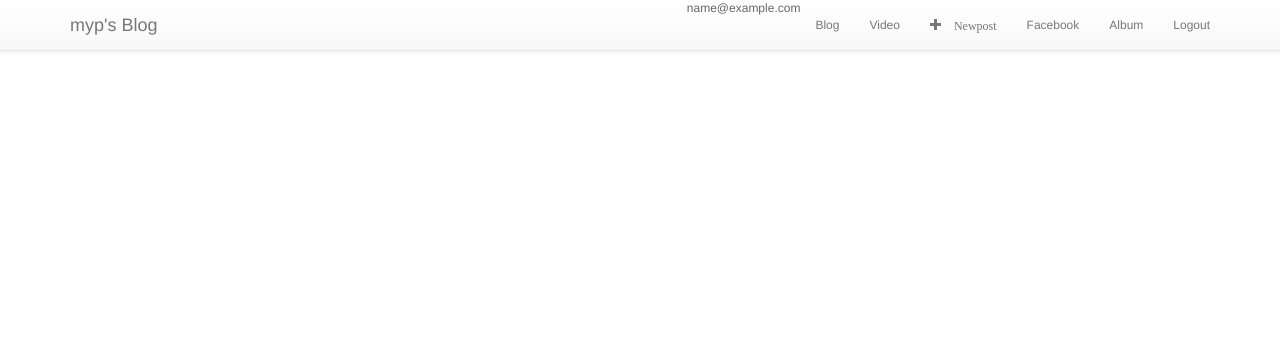
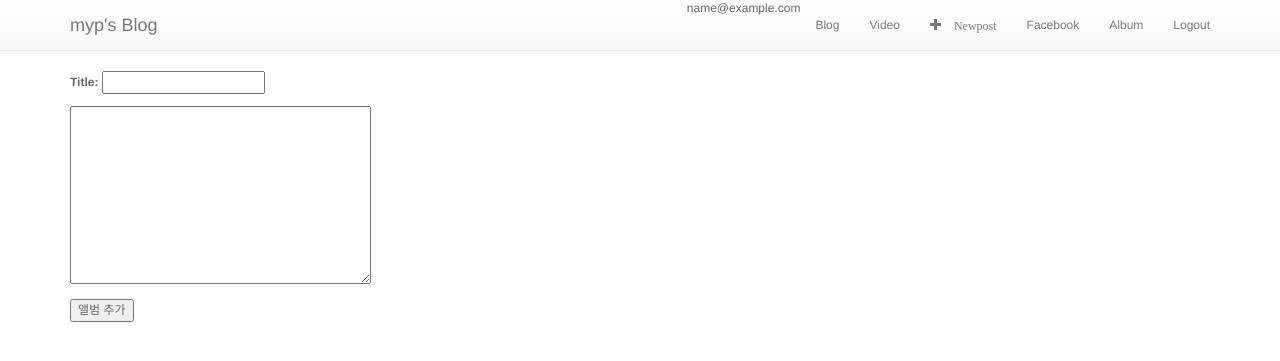
Before and after one commit to YongPilMoon/mysite, a Django app: page /album/ in a window 1280 px wide. Shown: the top 361 px of the page. Run offline with Django 3.2, Linux system fonts and the light colour scheme; the visitor is signed in with stand-in values (Sample User, id 1); data that the repository does not hold is empty; style sheets or scripts are compiled from the project's sources; parts of the project's set-up code (start-up, migrations or seed data) failed here and were passed over; some libraries are stand-ins or nearby versions.

Commit message:
앨범 form 추가 및 앨범 생성 view 추가

```diff
--- /dev/null
+++ b/django_app/photo/form.py
@@ -0,0 +1,11 @@
+from django import forms
+
+
+class AlbumForm(forms.Form):
+    title = forms.CharField(
+         max_length=20,
+    )
+    description = forms.CharField(
+        widget=forms.Textarea,
+        label=""
+    )
--- a/django_app/photo/views/album.py
+++ b/django_app/photo/views/album.py
@@ -1,14 +1,33 @@
-from django.shortcuts import render
+from django.contrib import messages
+from django.contrib.auth.decorators import login_required
+from django.shortcuts import render, redirect
 from photo.models import Album
+from photo.form import AlbumForm
 
 __all__ = [
     "album_list"
 ]
 
+@login_required
+def album_list(request):
+    if request.method == "POST":
+        form = AlbumForm(request.POST)
+        if form.is_valid():
+            title = form.cleaned_data['title']
+            description = form.cleaned_data['description']
 
-def album_list(request):
-    albums = Album.objects.all()
-    context ={
-        "albums": albums
-    }
-    return render(request, 'album/album_list.html', context)
+            Album.objects.create(
+                title=title,
+                description=description,
+                owner=request.user
+            )
+            messages.info(request, "새 앨범이 추가되었습니다.")
+            return redirect('album:album_list')
+    else:
+        albums = Album.objects.all()
+        form = AlbumForm
+        context = {
+            "albums": albums,
+            "form": form,
+            }
+        return render(request, 'album/album_list.html', context)
--- a/django_app/templates/album/album_list.html
+++ b/django_app/templates/album/album_list.html
@@ -2,9 +2,13 @@
 
 {% block content %}
  {% for album in albums %}
-    <p>{{ album.title }}</p>
-    <p>{{ album.description}}</p>
-    <p>{{ album.owner }}</p>
+    <p>{{forloop.counter}}. {{ album.title }}</p>
+    <p>앨범 설명: {{ album.description}}</p>
+    <p>앨범 소유자: {{ album.owner }}</p>
  {% endfor %}
-
+<form action="" method="POST">
+    {% csrf_token %}
+    {{ form.as_p }}
+    <button type="input">앨범 추가</button>
+</form>
 {% endblock %}
```
